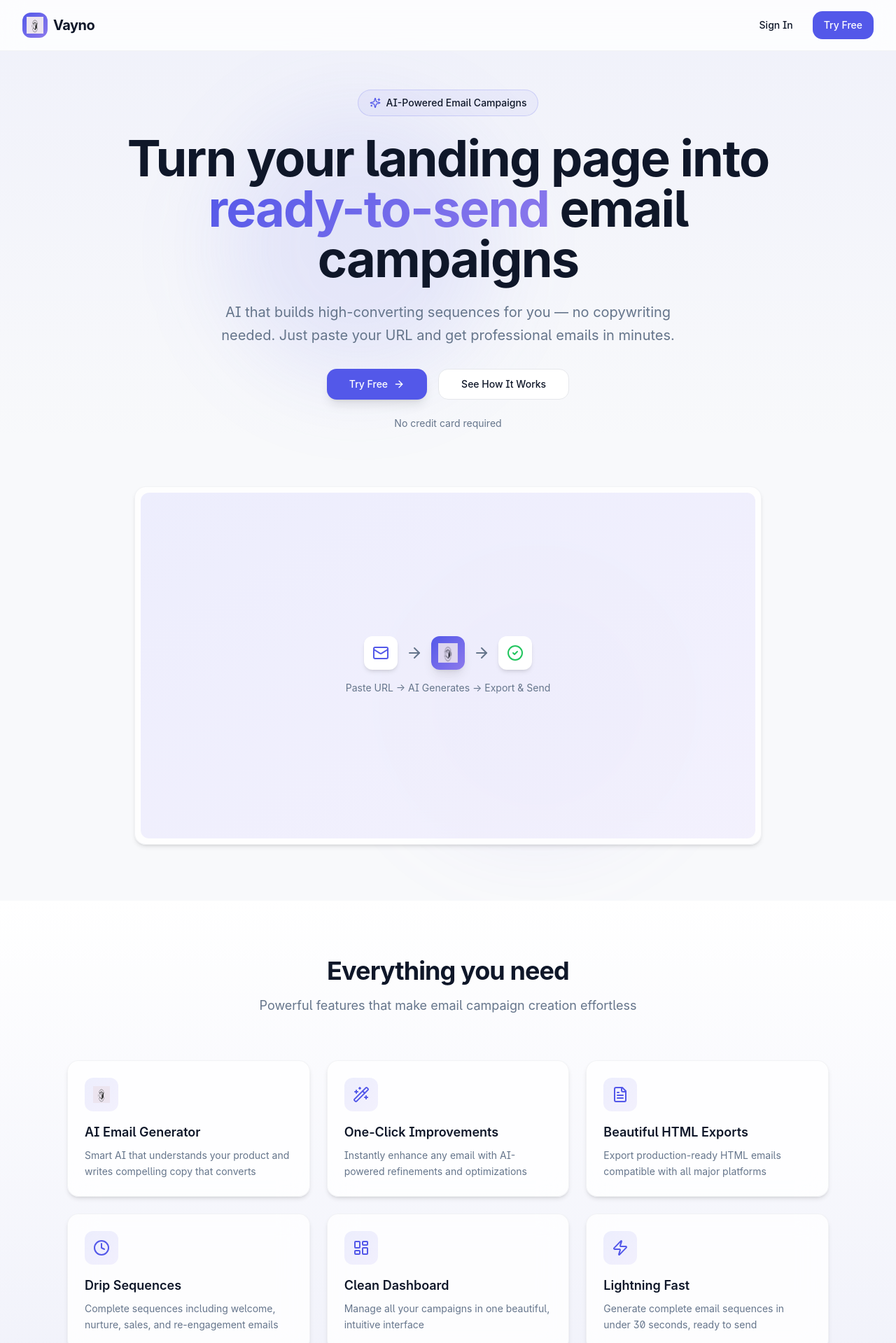
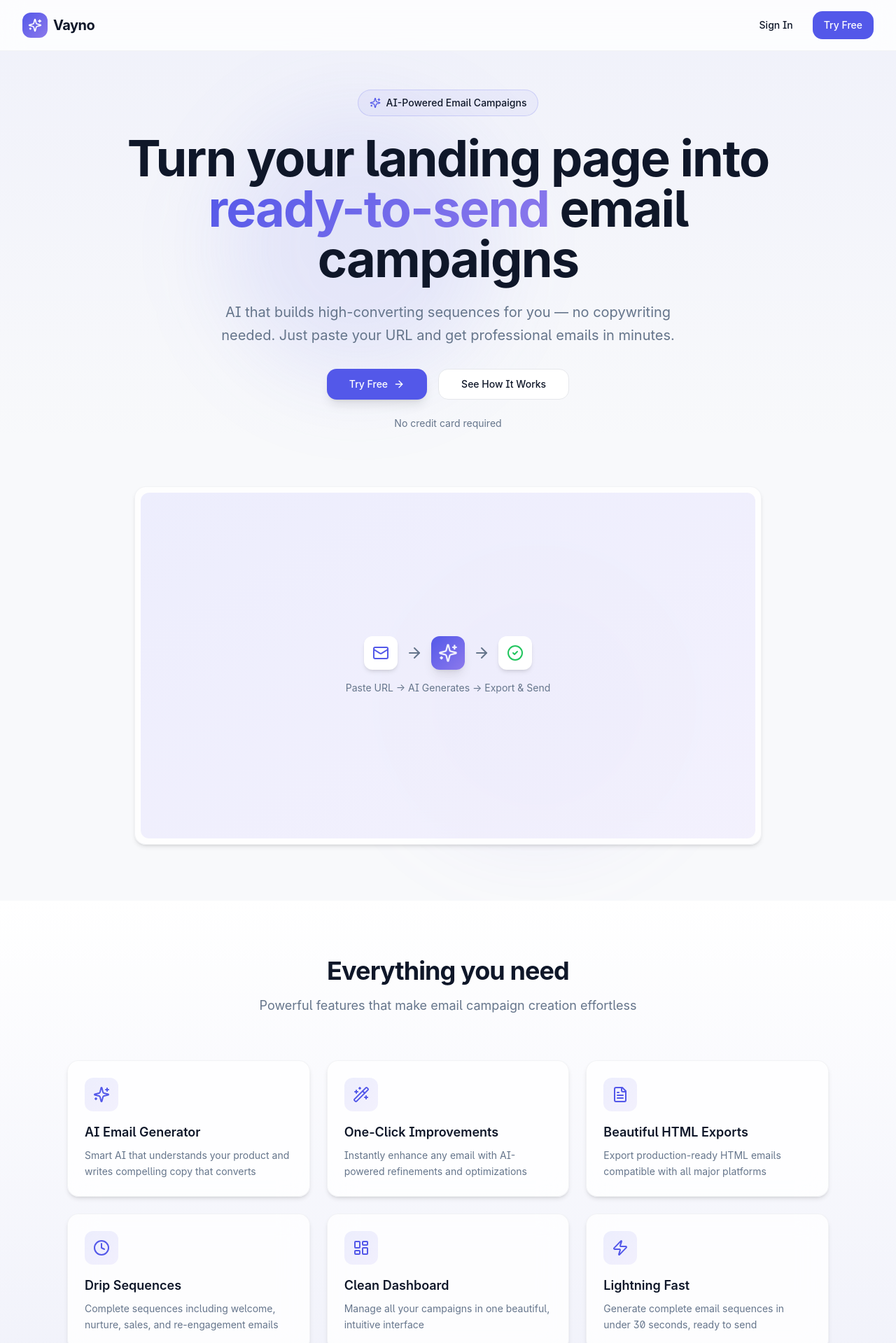
Before and after one commit to ahemx-cmd/vaynoai, a React (Vite) app: page / in a window 1280 px wide. Shown: the top 1919 px of the page at 70% size. Built offline with nearby package versions, Linux system fonts and the light colour scheme; the HTML template or start-up script is replaced by a standard one.

Commit message:
Revert icon change

```diff
--- a/src/components/dashboard/DashboardSidebar.tsx
+++ b/src/components/dashboard/DashboardSidebar.tsx
@@ -2,9 +2,8 @@ import { Link, useNavigate, useLocation } from "react-router-dom";
 import { Button } from "@/components/ui/button";
 import { supabase } from "@/integrations/supabase/client";
 import { toast } from "sonner";
-import { LayoutDashboard, FolderKanban, CreditCard, HelpCircle, User, LogOut } from "lucide-react";
+import { LayoutDashboard, FolderKanban, CreditCard, HelpCircle, User, LogOut, Sparkles } from "lucide-react";
 import { cn } from "@/lib/utils";
-import vaynoIcon from "@/assets/vayno-icon.png";
 
 const DashboardSidebar = () => {
   const navigate = useNavigate();
@@ -30,7 +29,7 @@ const DashboardSidebar = () => {
         {/* Logo */}
         <div className="flex items-center gap-2 px-6 py-6 border-b border-border">
           <div className="w-9 h-9 rounded-xl bg-gradient-to-br from-primary to-accent flex items-center justify-center shadow-md">
-            <img src={vaynoIcon} alt="Vayno" className="w-6 h-6" />
+            <Sparkles className="w-5 h-5 text-white" />
           </div>
           <span className="font-bold text-xl tracking-tight">Vayno</span>
         </div>
--- a/src/components/dashboard/MobileSidebar.tsx
+++ b/src/components/dashboard/MobileSidebar.tsx
@@ -17,7 +17,6 @@ import {
 } from "lucide-react";
 import { cn } from "@/lib/utils";
 import { useState } from "react";
-import vaynoIcon from "@/assets/vayno-icon.png";
 
 const MobileSidebar = () => {
   const navigate = useNavigate();
@@ -109,7 +108,7 @@ const MobileSidebar = () => {
           {/* Logo */}
           <div className="flex items-center gap-2 px-6 py-6 border-b border-border/20">
             <div className="w-9 h-9 rounded-xl bg-gradient-to-br from-primary to-accent flex items-center justify-center shadow-md">
-              <img src={vaynoIcon} alt="Vayno" className="w-6 h-6" />
+              <Sparkles className="w-5 h-5 text-white" />
             </div>
             <span className="font-bold text-xl tracking-tight">Vayno</span>
           </div>
--- a/src/components/landing/FeaturesGrid.tsx
+++ b/src/components/landing/FeaturesGrid.tsx
@@ -1,6 +1,5 @@
 import { motion } from "framer-motion";
-import { Wand2, FileText, Clock, LayoutDashboard, Zap } from "lucide-react";
-import vaynoIcon from "@/assets/vayno-icon.png";
+import { Wand2, FileText, Clock, LayoutDashboard, Zap, Sparkles } from "lucide-react";
 
 const FeaturesGrid = () => {
   const features = [
@@ -71,7 +70,7 @@ const FeaturesGrid = () => {
             >
               <div className="w-12 h-12 rounded-xl bg-gradient-to-br from-primary/10 to-accent/10 flex items-center justify-center mb-4">
                 {feature.isCustomIcon ? (
-                  <img src={vaynoIcon} alt="AI" className="w-6 h-6" />
+                  <Sparkles className="w-6 h-6 text-primary" />
                 ) : (
                   feature.icon && <feature.icon className="w-6 h-6 text-primary" />
                 )}
--- a/src/components/landing/HowItWorks.tsx
+++ b/src/components/landing/HowItWorks.tsx
@@ -1,6 +1,5 @@
 import { motion } from "framer-motion";
-import { Link, Download } from "lucide-react";
-import vaynoIcon from "@/assets/vayno-icon.png";
+import { Link, Download, Sparkles } from "lucide-react";
 
 const HowItWorks = () => {
   const steps = [
@@ -58,7 +57,7 @@ const HowItWorks = () => {
                 <div className="mb-6 relative">
                   <div className="w-16 h-16 rounded-2xl bg-gradient-to-br from-primary/10 to-accent/10 flex items-center justify-center mb-4">
                     {step.isCustomIcon ? (
-                      <img src={vaynoIcon} alt="AI" className="w-8 h-8" />
+                      <Sparkles className="w-8 h-8 text-primary" />
                     ) : (
                       step.icon && <step.icon className="w-8 h-8 text-primary" />
                     )}
--- a/src/pages/AnalyzingCampaign.tsx
+++ b/src/pages/AnalyzingCampaign.tsx
@@ -6,8 +6,7 @@ import { Button } from "@/components/ui/button";
 import { Card } from "@/components/ui/card";
 import { toast } from "sonner";
 import { motion, AnimatePresence } from "framer-motion";
-import { CheckCircle2, XCircle } from "lucide-react";
-import vaynoIcon from "@/assets/vayno-icon.png";
+import { CheckCircle2, XCircle, Sparkles } from "lucide-react";
 
 const AnalyzingCampaign = () => {
   const { id } = useParams();
@@ -146,7 +145,7 @@ const AnalyzingCampaign = () => {
             transition={{ duration: 3, repeat: Infinity, ease: "linear" }}
             className="w-20 h-20 rounded-2xl bg-gradient-to-br from-primary to-accent flex items-center justify-center mx-auto mb-6 glow"
           >
-            <img src={vaynoIcon} alt="Vayno" className="w-12 h-12" />
+            <Sparkles className="w-12 h-12 text-white" />
           </motion.div>
 
           <h2 className="text-3xl font-bold mb-4">
--- a/src/pages/Index.tsx
+++ b/src/pages/Index.tsx
@@ -5,7 +5,6 @@ import { motion } from "framer-motion";
 import PricingSection from "@/components/pricing/PricingSection";
 import FeaturesGrid from "@/components/landing/FeaturesGrid";
 import Testimonials from "@/components/landing/Testimonials";
-import vaynoIcon from "@/assets/vayno-icon.png";
 
 const Index = () => {
   return (
@@ -16,7 +15,7 @@ const Index = () => {
           <div className="flex items-center justify-between">
             <Link to="/" className="flex items-center gap-2">
               <div className="w-9 h-9 rounded-xl bg-gradient-to-br from-primary to-accent flex items-center justify-center">
-                <img src={vaynoIcon} alt="Vayno" className="w-6 h-6" />
+                <Sparkles className="w-5 h-5 text-white" />
               </div>
               <span className="font-bold text-xl tracking-tight">Vayno</span>
             </Link>
@@ -91,7 +90,7 @@ const Index = () => {
                   </div>
                   <ArrowRight className="w-6 h-6 text-muted-foreground" />
                   <div className="w-12 h-12 rounded-xl bg-gradient-to-br from-primary to-accent shadow-lg flex items-center justify-center">
-                    <img src={vaynoIcon} alt="Vayno" className="w-7 h-7 animate-glow-pulse" />
+                    <Sparkles className="w-7 h-7 text-white animate-glow-pulse" />
                   </div>
                   <ArrowRight className="w-6 h-6 text-muted-foreground" />
                   <div className="w-12 h-12 rounded-xl bg-white shadow-md flex items-center justify-center">
@@ -127,7 +126,7 @@ const Index = () => {
             className="glass-card rounded-3xl p-12 text-center hover-lift"
           >
             <div className="w-16 h-16 rounded-2xl bg-gradient-to-br from-primary to-accent flex items-center justify-center mx-auto mb-6 shadow-lg">
-              <img src={vaynoIcon} alt="Vayno" className="w-9 h-9" />
+              <Sparkles className="w-9 h-9 text-white" />
             </div>
             <h2 className="text-4xl font-bold mb-4 tracking-tight">
               Start generating your first campaign today
@@ -150,7 +149,7 @@ const Index = () => {
           <div className="flex flex-col md:flex-row items-center justify-between gap-6">
             <div className="flex items-center gap-2">
               <div className="w-8 h-8 rounded-lg bg-gradient-to-br from-primary to-accent flex items-center justify-center">
-                <img src={vaynoIcon} alt="Vayno" className="w-5 h-5" />
+                <Sparkles className="w-5 h-5 text-white" />
               </div>
               <span className="font-bold text-lg">Vayno</span>
             </div>
```
